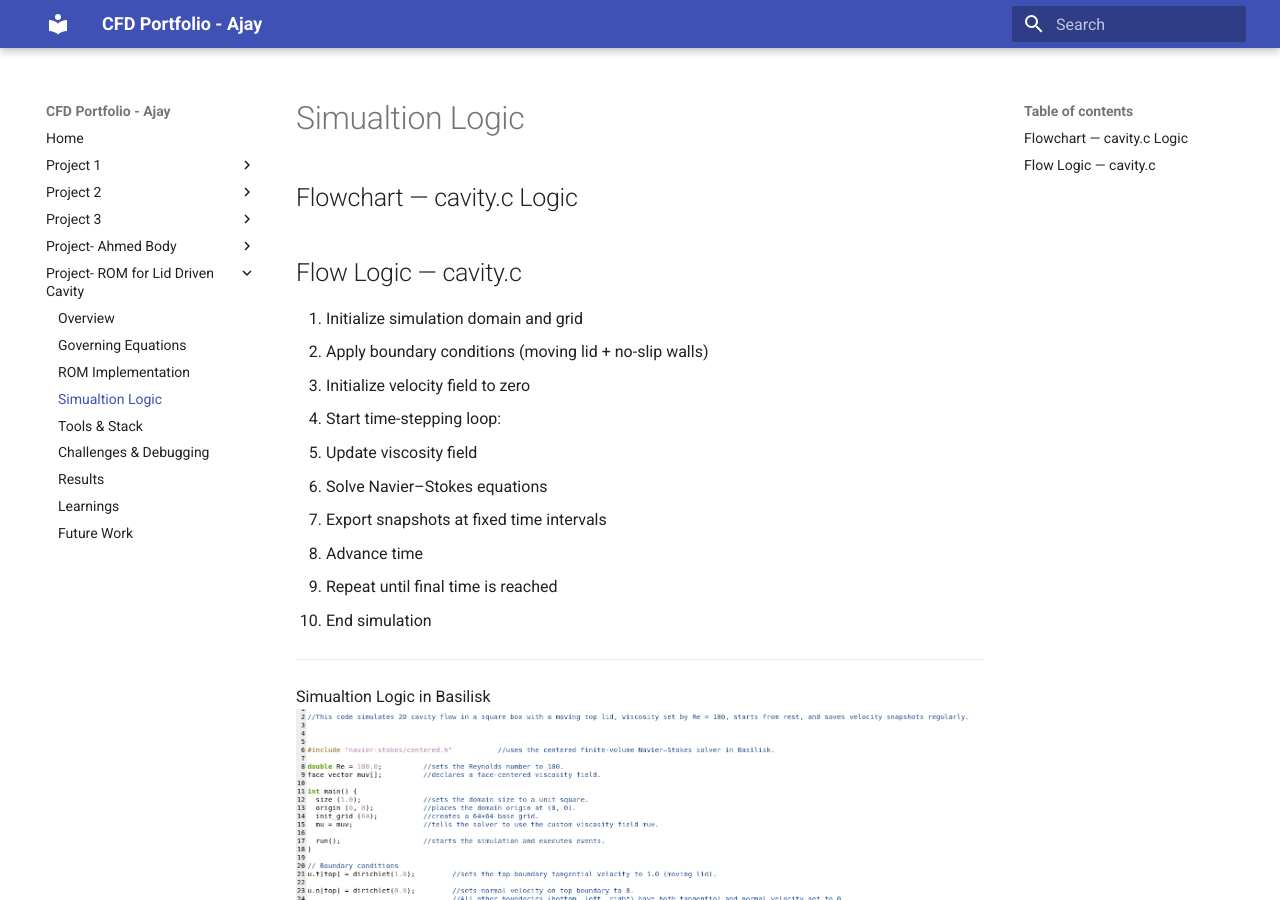
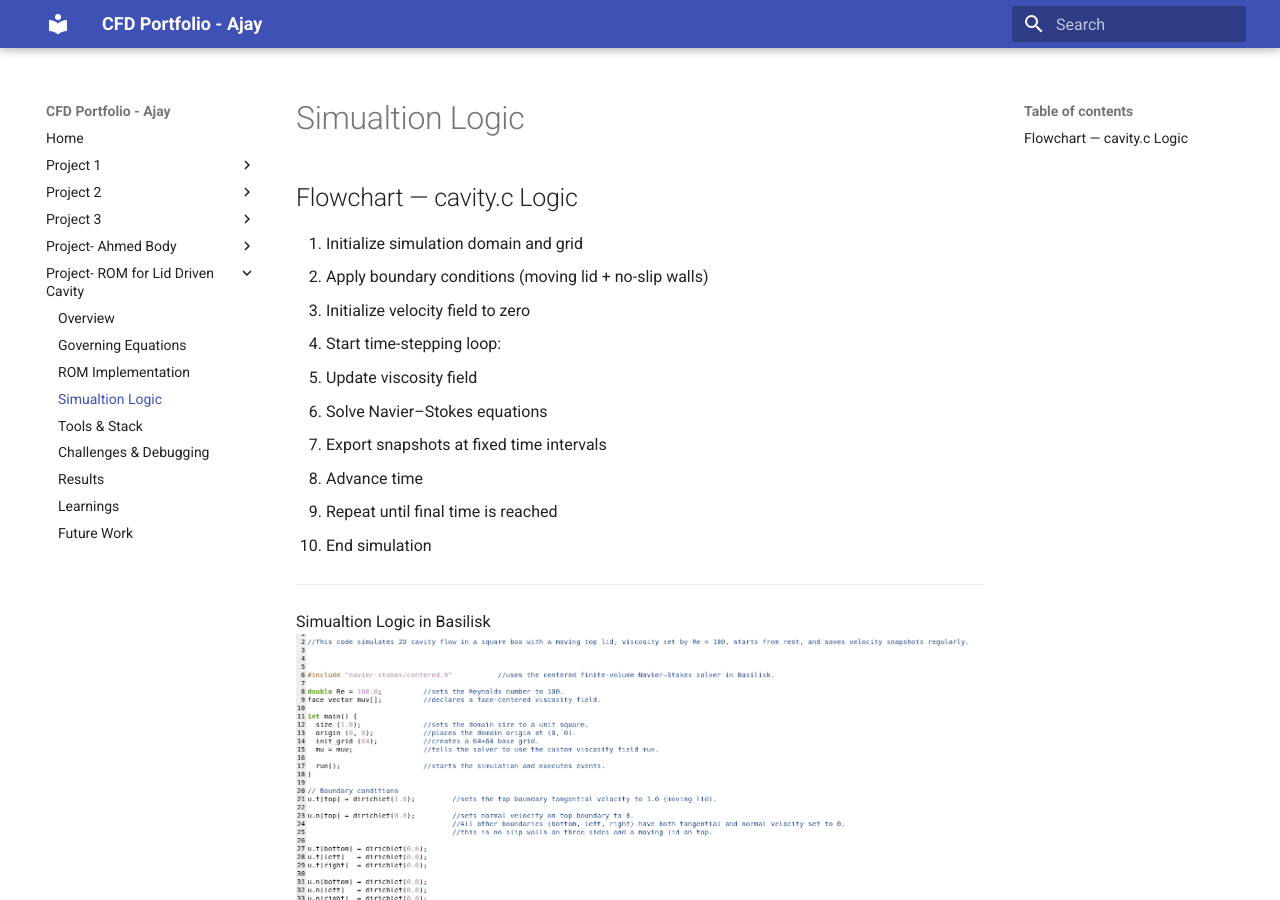
Before and after one commit to ajayn145/cfd-portfolio, an MkDocs documentation site: the page built from docs/project-4-ROM_lid_driven_cavity/simulation-logic.md, in a window 1280 px wide and 900 px high. Built offline with MkDocs 1.6.1 and Material for MkDocs 9.7.7, drawn with Linux system fonts in a browser that asks for light colours.

Commit message:
project-cavity updated

```diff
--- a/docs/project-4-ROM_lid_driven_cavity/simulation-logic.md
+++ b/docs/project-4-ROM_lid_driven_cavity/simulation-logic.md
@@ -1,6 +1,4 @@
 ## Flowchart — cavity.c Logic
-
-## Flow Logic — cavity.c
 
 1. Initialize simulation domain and grid
 2. Apply boundary conditions (moving lid + no-slip walls)
```
